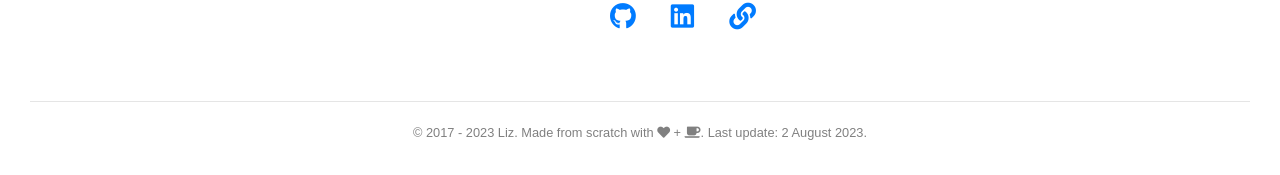
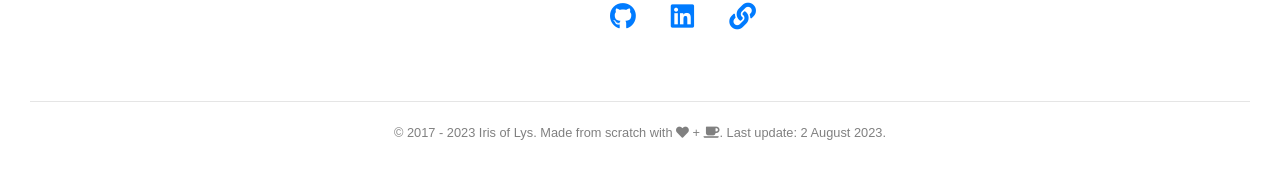
Before and after one commit to liz-lorena/early-2019, a Jekyll site: the page built from index.html, in a window 1280 px wide and 900 px high, scrolled down 3752 px. Shown: the part 722-897 px from the top of the window. Built offline with Jekyll 4.4.1, drawn with Linux system fonts in a browser that asks for light colours; nearby versions of some CDN libraries; the list of posts is cut into pages by our own code.

Commit message:
Update credits.html

```diff
--- a/_includes/credits.html
+++ b/_includes/credits.html
@@ -4,6 +4,6 @@
 		<script>
 			var year = new Date();
 			document.write(year.getFullYear());
-		</script> Liz. Made from scratch with <i class="fas fa-heart"></i> + <i class="fas fa-coffee"></i>. Last update: {{ site.time | date: "%-d %B %Y" }}.
+		</script> Iris of Lys. Made from scratch with <i class="fas fa-heart"></i> + <i class="fas fa-coffee"></i>. Last update: {{ site.time | date: "%-d %B %Y" }}.
 	</p>
 </div>
```
